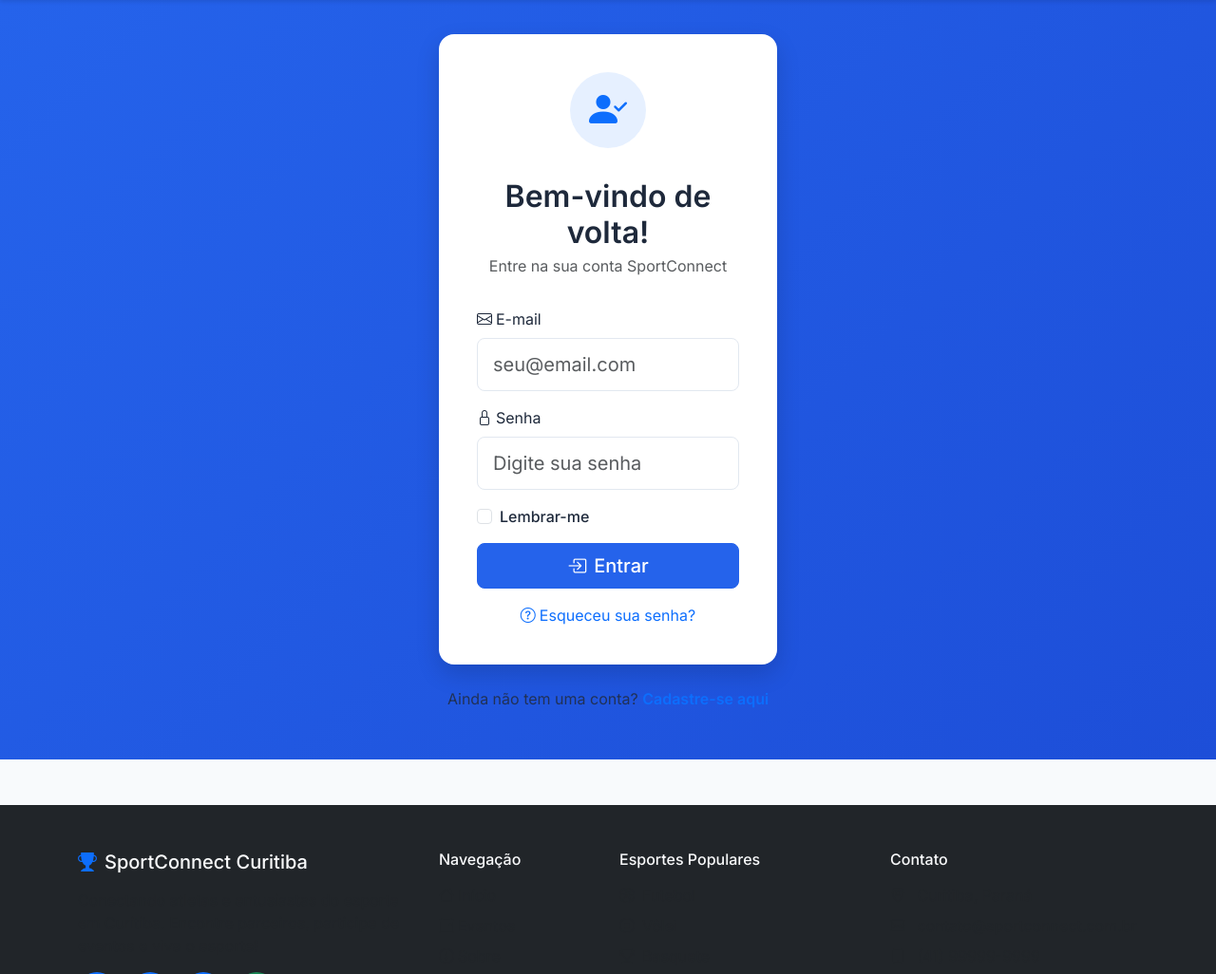
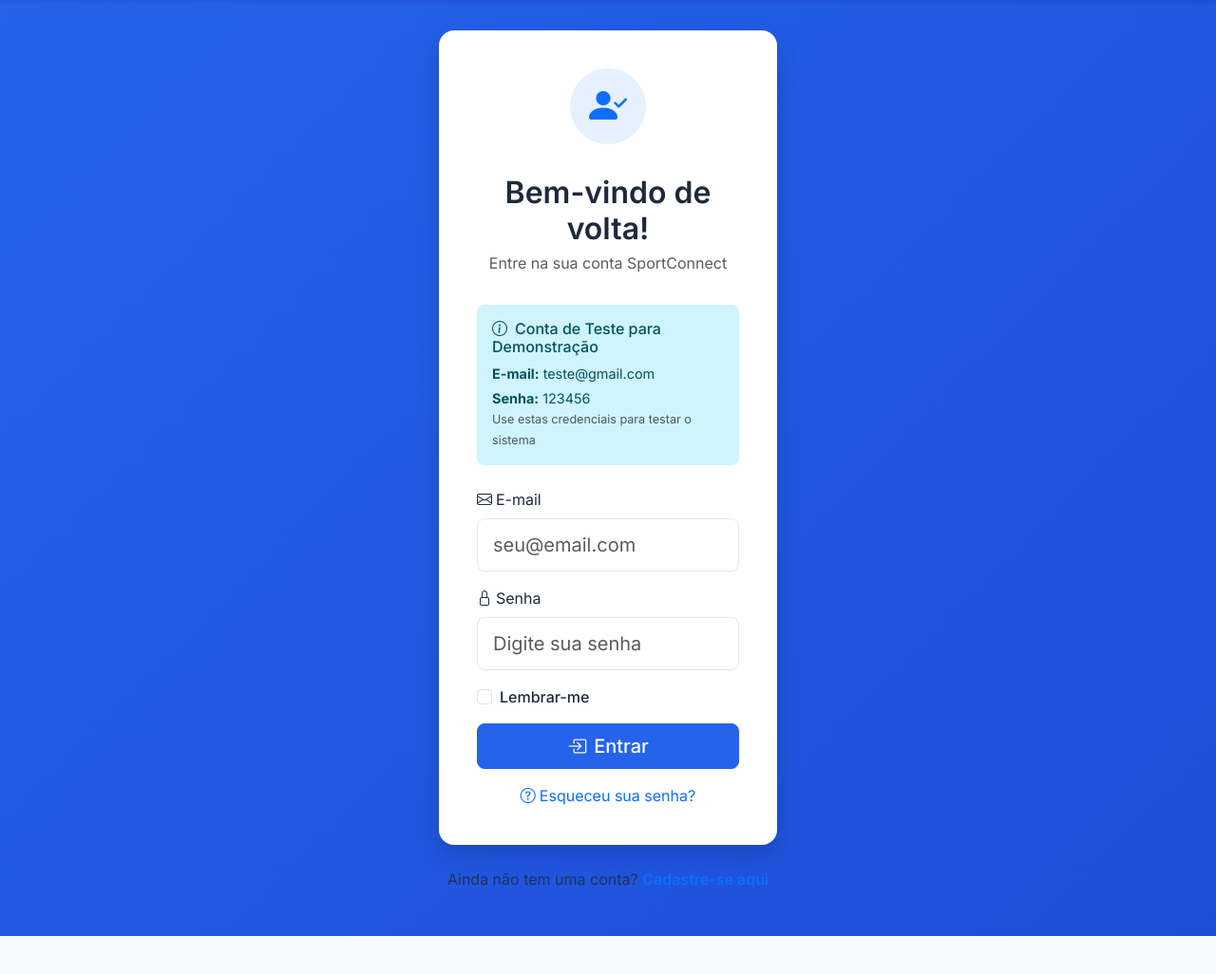
Before and after one commit to marcoantoniofranco/SportConnect-Curitiba, a PHP site: the page made by sportconnect/views/auth/login.php in a window 1280 px wide. Shown: the part 78-1104 px from the top of the page at 95% size. Run offline with PHP 8.4, Linux system fonts and the light colour scheme.

Commit message:
feat: add conta de teste no sistema e informações de login para demonstração

```diff
--- a/banco.sql
+++ b/banco.sql
@@ -61,3 +61,6 @@ CREATE TABLE lembrar_tokens (
     ('Natação', 'Grupos de natação e hidroginástica'),
     ('Ciclismo', 'Pedais e grupos de ciclismo'),
     ('Esporte Geral', 'Outros esportes não especificados');
+
+INSERT INTO usuarios (nome, email, telefone, cpf, data_nascimento, senha) VALUES
+('Usuário Teste', 'teste@gmail.com', '(41) 99999-9999', '123.456.789-00', '1990-01-01', '$2y$10$1NvJ72BcWSK4UVf7UeXgJOdE26QKwNYkDxNIppMPRjIMDl3ojyoIK');
--- a/sportconnect/views/auth/login.php
+++ b/sportconnect/views/auth/login.php
@@ -26,6 +26,15 @@ include __DIR__ . '/../partials/header.php';
               unset($_SESSION['success_message']);
           }
           ?>
+
+          <div class="alert alert-info mb-4">
+            <h6 class="alert-heading mb-2">
+              <i class="bi bi-info-circle me-2"></i>Conta de Teste para Demonstração
+            </h6>
+            <p class="mb-1"><strong>E-mail:</strong> teste@gmail.com</p>
+            <p class="mb-0"><strong>Senha:</strong> 123456</p>
+            <small class="text-muted">Use estas credenciais para testar o sistema</small>
+          </div>
 
           <form method="POST" action="index.php?url=auth/login">
             <input type="hidden" name="csrf_token" value="<?php echo htmlspecialchars($_SESSION['csrf_token'] ?? ''); ?>">
```
Also changed, not shown: README.md.
